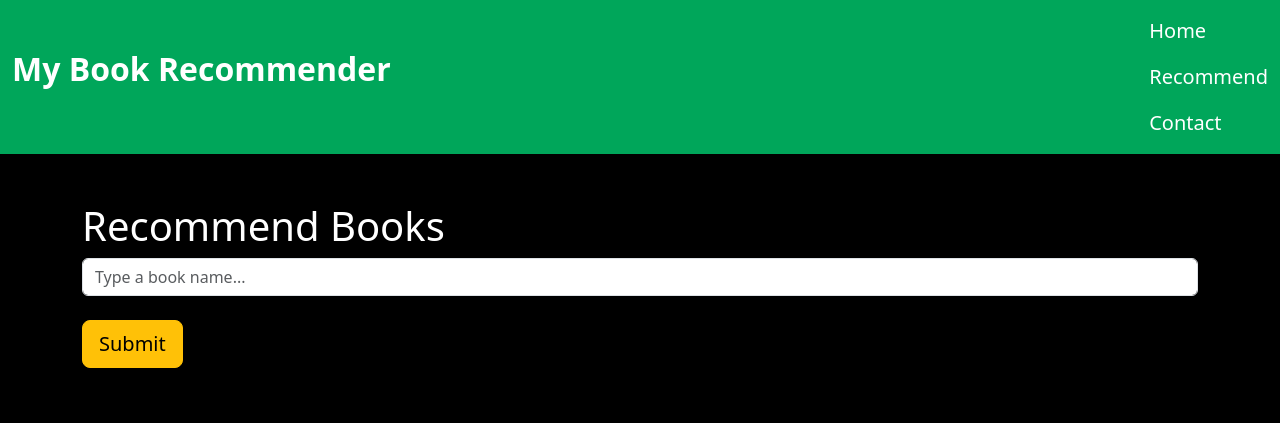
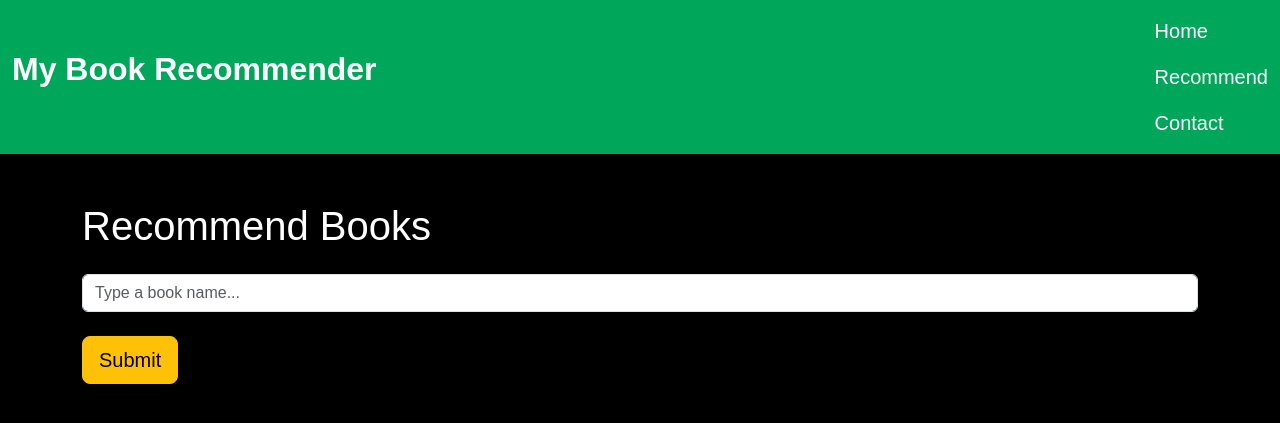
Before and after one commit to Nandini776/Recommendation-System, a Python web app: template templates/recommend.html in a window 1280 px wide. Shown: the top 423 px of the page. Run offline with Jinja, Linux system fonts and the light colour scheme; the template is opened without the code that fills it, so the values that code supplies are empty.

Commit message:
Update recommend.html

```diff
--- a/templates/recommend.html
+++ b/templates/recommend.html
@@ -6,8 +6,9 @@
     <link href="https://cdn.jsdelivr.net/npm/bootstrap@5.3.8/dist/css/bootstrap.min.css" rel="stylesheet">
     <style>
         body {
-            background-color: black;
-            color: white;
+            background-color: #000;
+            color: #fff;
+            font-family: 'Poppins', sans-serif;
         }
         .card-img-top {
             width: 100%;
@@ -15,10 +16,13 @@
             object-fit: cover;
             border-radius: 10px;
         }
+        .navbar {
+            background-color: #00a65a;
+        }
     </style>
 </head>
 <body>
-    <nav class="navbar" style="background-color:#00a65a">
+    <nav class="navbar">
         <div class="container-fluid">
             <p class="navbar-brand text-white" style="font-size: 2rem; font-weight: bold;">My Book Recommender</p>
             <ul class="nav navbar-nav">
@@ -30,11 +34,7 @@
     </nav>
 
     <div class="container mt-5">
-        <div class="row">
-            <div class="col-12">
-                <h1 class="text-white">Recommend Books</h1>
-            </div>
-        </div>
+        <h1 class="text-white mb-4">Recommend Books</h1>
 
         <form action="/recommend_books" method="post">
             <input name="user_input" id="bookInput" class="form-control" placeholder="Type a book name..." list="book-list" autocomplete="off"><br>
@@ -54,7 +54,7 @@
         <div class="row mt-4">
             {% for book in data %}
             <div class="col-md-3 mb-4">
-                <div class="card bg-dark text-white h-100">
+                <div class="card bg-dark text-white h-100 shadow">
                     <img src="{{book[2]}}" class="card-img-top mx-auto d-block" alt="{{ book[0] }}">
                     <div class="card-body">
                         <h5 class="card-title">{{ book[0] }}</h5>
```
